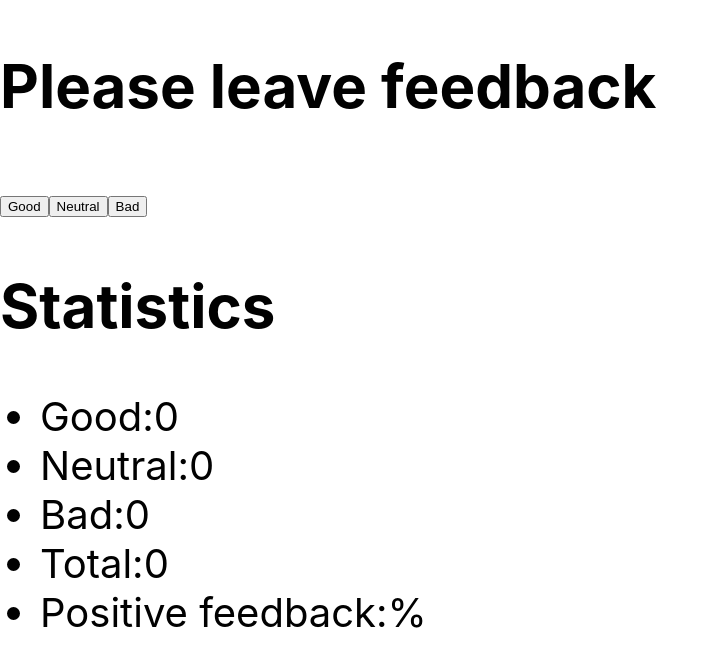
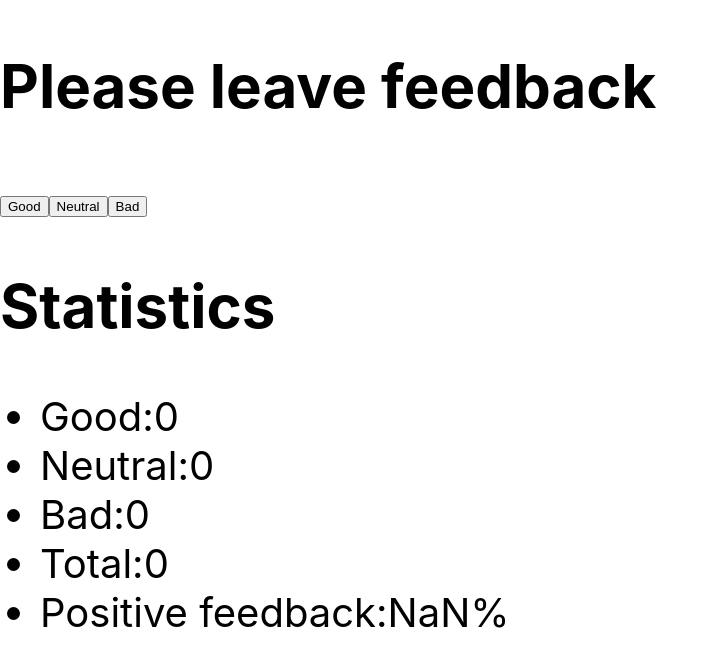
Before and after one commit to martakoss27/goit-react-hw-02-feedback, a React (Create React App) app: page / in a window 1280 px wide. Shown: the top 666 px of the page, without its empty margins (0-719 px from the left). Built offline with nearby package versions, Linux system fonts and the light colour scheme.

Commit message:
Count Positive % function added

```diff
--- a/src/components/App.jsx
+++ b/src/components/App.jsx
@@ -19,10 +19,17 @@ export class App extends Component {
     return good + neutral + bad;
   };
 
+  countPositiveFeedbackPercentage = () => {
+    const { good } = this.state;
+    const total = this.countTotalFeedback();
+    return Math.round((good / total) * 100);
+  };
+
   render() {
     const { good, neutral, bad } = this.state;
     const options = ['Good', 'Neutral', 'Bad'];
     const total = this.countTotalFeedback();
+    const positivePercentage = this.countPositiveFeedbackPercentage();
 
     return (
       <div
@@ -44,7 +51,7 @@ export class App extends Component {
             neutral={neutral}
             bad={bad}
             total={total}
-            //positivePercentage={positivePercentage}
+            positivePercentage={positivePercentage}
           ></Statistics>
         </Section>
       </div>
```
